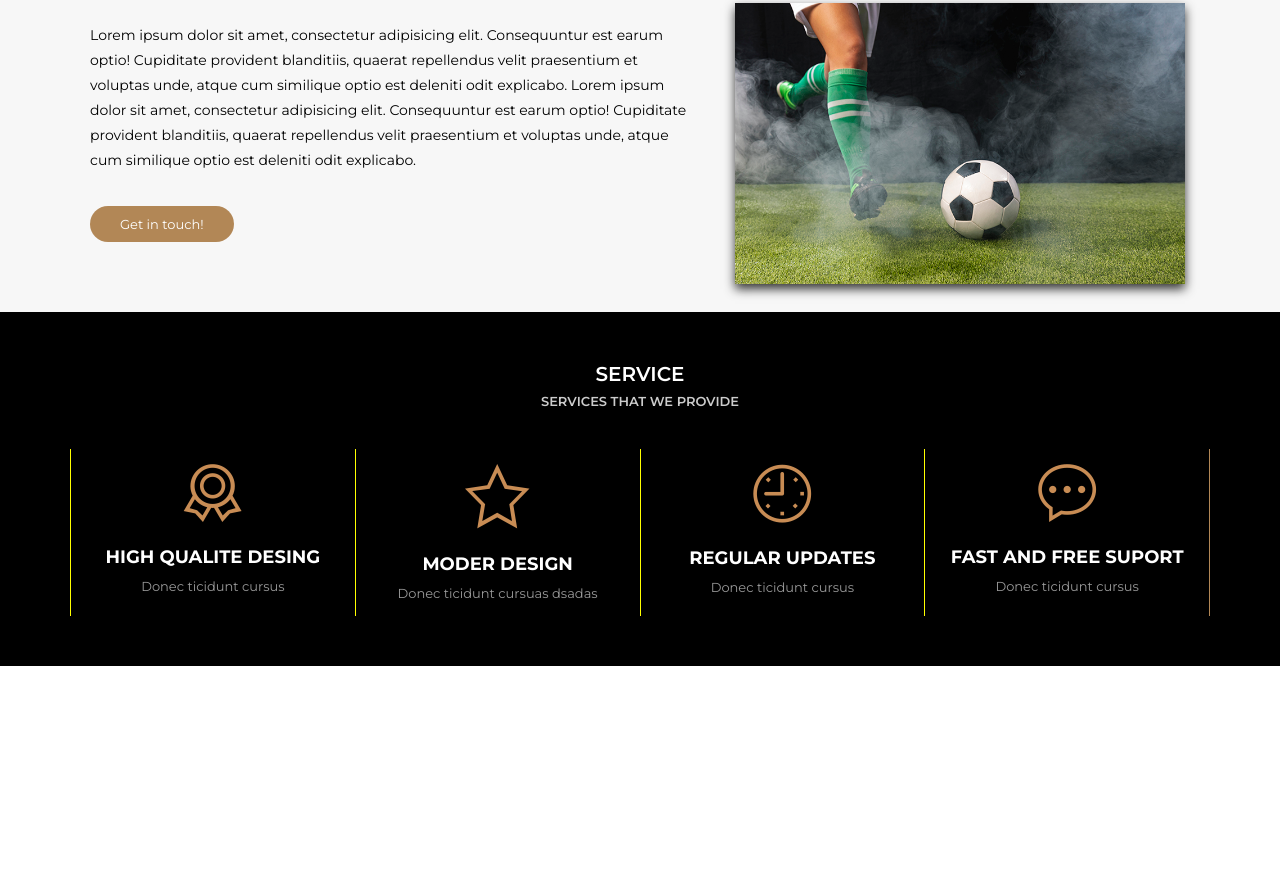
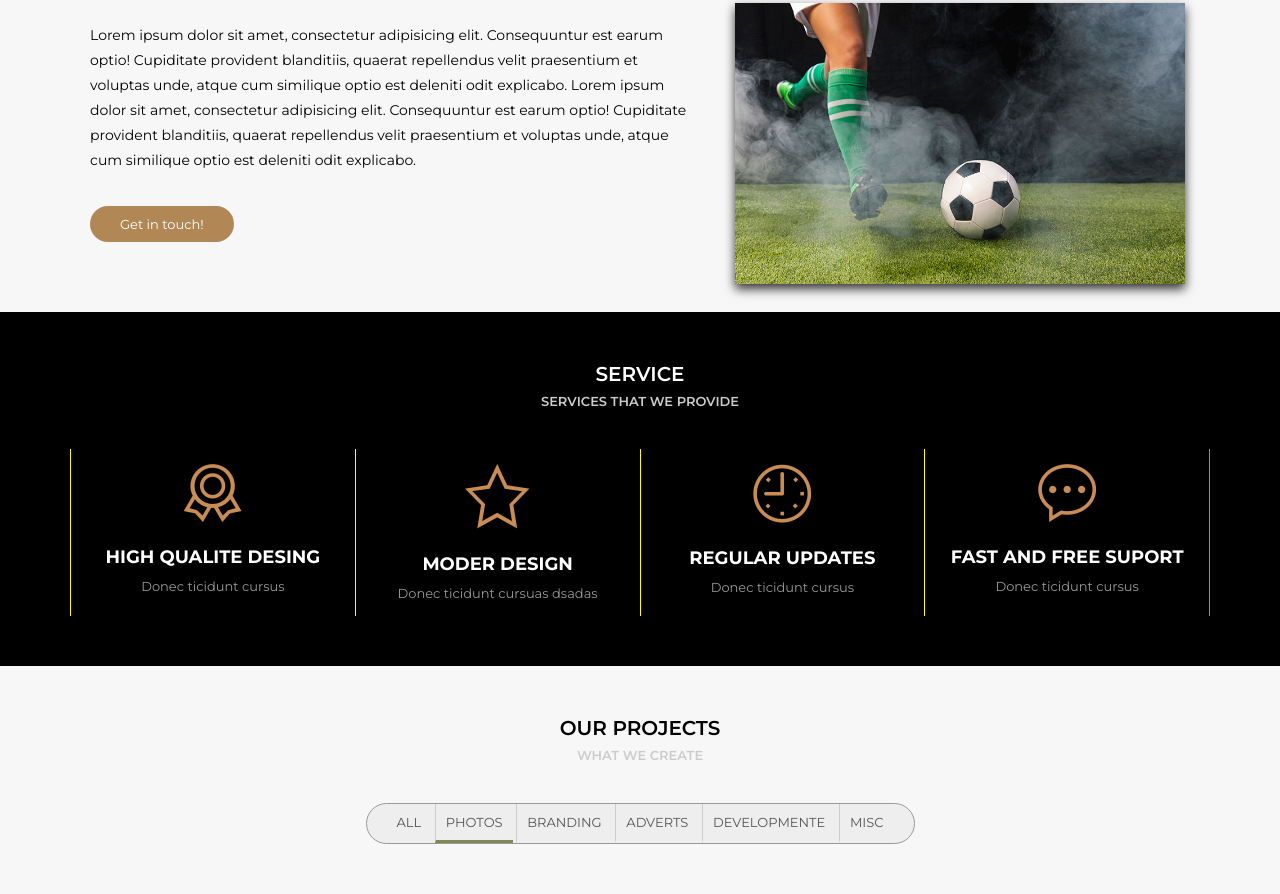
Before and after one commit to jonah-code/ProjetosFrontEnd, a plain HTML site: page LAYOUT WEB 1/index.html in a window 1280 px wide. Shown: the part 934-1828 px from the top of the page. Before the commit the page ends 1600 px from the top, so only its background shows below. Drawn offline with Linux system fonts and the light colour scheme.

Commit message:
Adicionando nova seccao

```diff
--- a/LAYOUT WEB 1/assets/css/style.css
+++ b/LAYOUT WEB 1/assets/css/style.css
@@ -218,3 +218,46 @@ header{
 .areaBar.direta{
     border-right: #b28756 1px solid;
 }
+
+.sectionBory.colum{
+    flex-direction: column;
+}
+
+
+.sectionProjects{
+    display: flex;
+    align-items: center;
+    flex-direction: column;
+}
+
+.sectionProjectsFilters{
+    border: 1px solid #999;
+    background-color: #EEE;
+    border-radius: 30px;
+    display: inline-block;
+    padding: 0px 20px;
+}
+
+.sectionProjectsFilters ul,
+.sectionProjectsFilters li{
+    list-style: none;
+}
+.sectionProjectsFilters li{
+    display: inline-block;
+    padding: 10px;
+    text-transform: uppercase;
+    font-size: 13px;
+    border-left: solid 1px #CCC ;
+    color: #555;
+    border-bottom:3px solid #EEE ;
+    cursor: pointer;
+}
+.sectionProjectsFilters li:hover,
+.sectionProjectsFilters li.active{
+    border-bottom:3px solid #828756 ;
+
+
+}
+.sectionProjectsFilters li:first-child{
+    border-left:none;
+}
--- a/LAYOUT WEB 1/index.html
+++ b/LAYOUT WEB 1/index.html
@@ -101,6 +101,23 @@
                 </div>
             </div>
         </section>
+        <section class="default ligth">
+            <div class="sectionTitle">Our projects</div>
+            <div class="sectionDesc">what we create</div>
+            <div class="sectionBory colum">
+                 <div class="sectionProjects">
+                    <div class="sectionProjectsFilters">
+                        <ul>
+                            <li>All</li>
+                            <li class="active">photos</li>
+                            <li>branding</li>
+                            <li>adverts</li>
+                            <li>developmente</li>
+                            <li>Misc</li>
+                        </ul>
+                    </div>
+                </div>
+            </div>
     </main>
     <footer>
 
```
